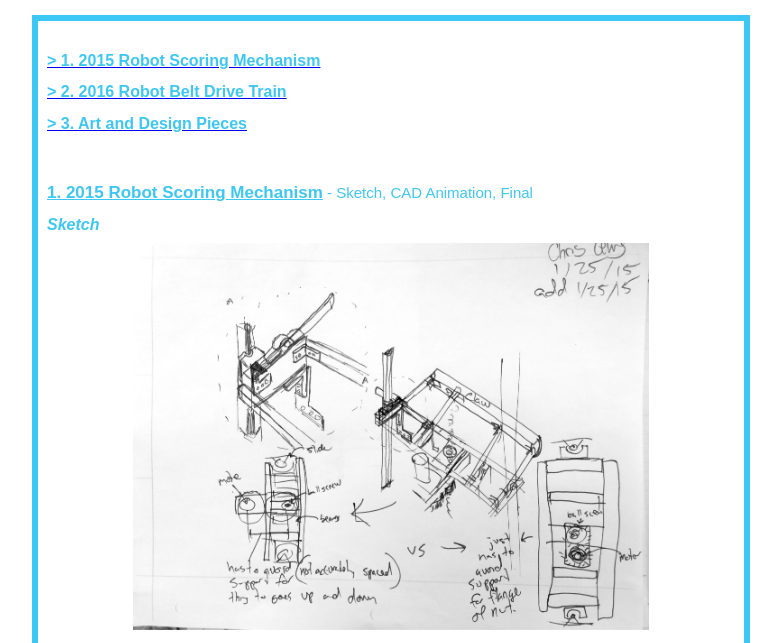
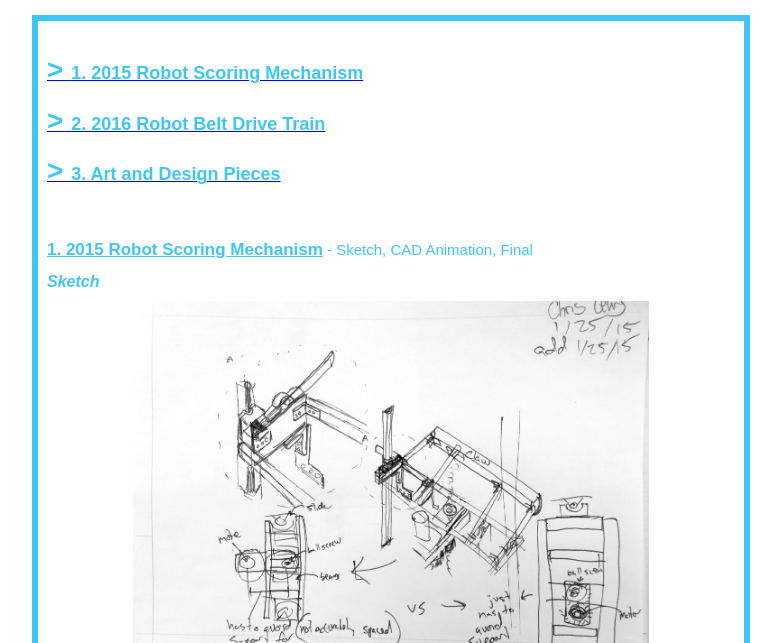
Before and after one commit to chrislewis-portfolio/chrislewis-portfolio.github.io, a plain HTML site: page index.html in a window 1280 px wide. Shown: the part 137-780 px from the top of the page, without its empty margins (249-1030 px from the left). Drawn offline with Linux system fonts and the light colour scheme.

Commit message:
add font

```diff
--- a/index.html
+++ b/index.html
@@ -1,11 +1,11 @@
 <!DOCTYPE html>
 <html xmlns="http://www.w3.org/1999/xhtml">
 	<head>
+		<script src="https://use.typekit.net/fhs1zfw.js"></script>
+		<script>try{Typekit.load({ async: true });}catch(e){}</script>
 		<meta charset="utf-8" />
 		<title>Chris Lewis - Makers Portfolio</title>
 		<link href="makers-web-resources/css/idGeneratedStyles.css" rel="stylesheet" type="text/css" />
-		<script src="https://use.typekit.net/fhs1zfw.js"></script>
-		<script>try{Typekit.load({ async: true });}catch(e){}</script>
 	</head>
 	<body id="makers" lang="en-US">
 		<div id="_idContainer000" class="_idGenObjectStyleOverride-1">
@@ -16,9 +16,9 @@
 		<div id="_idContainer014" class="_idGenObjectStyleOverride-2">
 			<div id="_idContainer015" class="_idGenObjectStyleOverride-3">
 			<br>
-			<a href="#1"><p class="Basic-Paragraph ParaOverride-2" ><span class="Contents"> > 1. 2015 Robot Scoring Mechanism</span></p></a>
-			<a href="#2"><p class="Basic-Paragraph ParaOverride-2" ><span class="Contents"> > 2. 2016 Robot Belt Drive Train</span></p></a>
-			<a href="#3"><p class="Basic-Paragraph ParaOverride-2"><span class="Contents"> > 3. Art and Design Pieces</span></p></a>
+			<a href="#1"><p class="Basic-Paragraph ParaOverride-2"><span class="CharOverride-12"> > </span><span class="Contents">1. 2015 Robot Scoring Mechanism</span></p></a>
+			<a href="#2"><p class="Basic-Paragraph ParaOverride-2"><span class="CharOverride-12"> > </span><span class="Contents">2. 2016 Robot Belt Drive Train</span></p></a>
+			<a href="#3"><p class="Basic-Paragraph ParaOverride-2"><span class="CharOverride-12"> > </span><span class="Contents">3. Art and Design Pieces</span></p></a>
 			<br><br>
 			<p class="Basic-Paragraph ParaOverride-2" id="1"><span class="Piece-Title">1. 2015 Robot Scoring Mechanism</span><span class="Title-Desc"> - Sketch, CAD Animation, Final </span></p>
 			<p class="Basic-Paragraph ParaOverride-2"><span class="Piece-Subtitle">&#9;Sketch</span></p>
--- a/makers-web-resources/css/idGeneratedStyles.css
+++ b/makers-web-resources/css/idGeneratedStyles.css
@@ -31,14 +31,13 @@ p.Basic-Paragraph {
 span.Contents {
 	color:#3dc7f4;
 	font-family: "jaf-facitweb",sans-serif;
-	font-size:16px;
+	font-size:18px;
 	font-style:normal;
 	font-weight:bold;
 	padding:1;
 }
 span.Hyperlink {
 	color:#4f5cd6;
-	text-decoration:underline;
 }
 span.Piece-Subtitle {
 	color:#3dc7f4;
@@ -149,6 +148,13 @@ span.CharOverride-11 {
 	font-style:normal;
 	font-weight:normal;
 }
+span.CharOverride-12 {
+	font-family: "malaga-narrow",sans-serif;
+	font-size:28px;
+	font-style:normal;
+	font-weight:700;
+	color:#3dc7f4;
+}
 #_idVideo000, #_idVideo001, #_idVideo002, #_idVideo003 {
 	height:100.00%;
 	width:100.00%;
```
